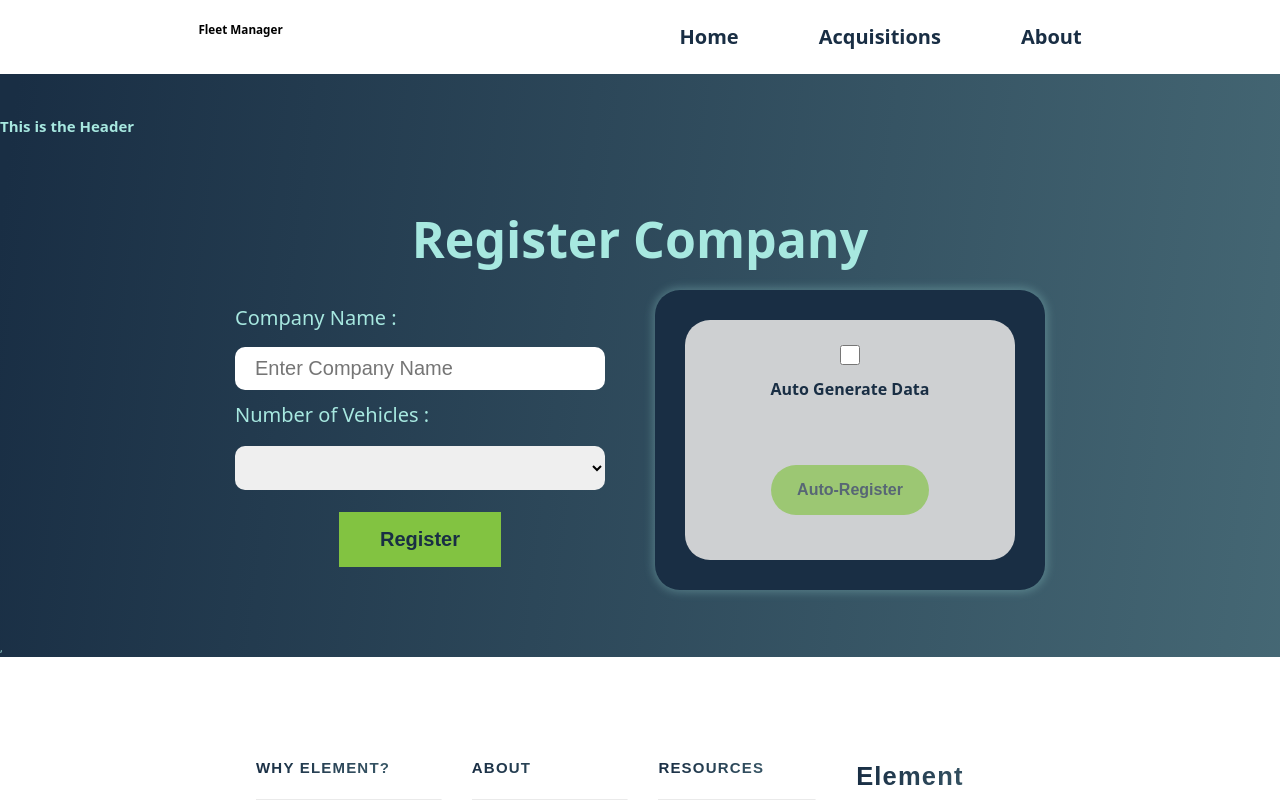
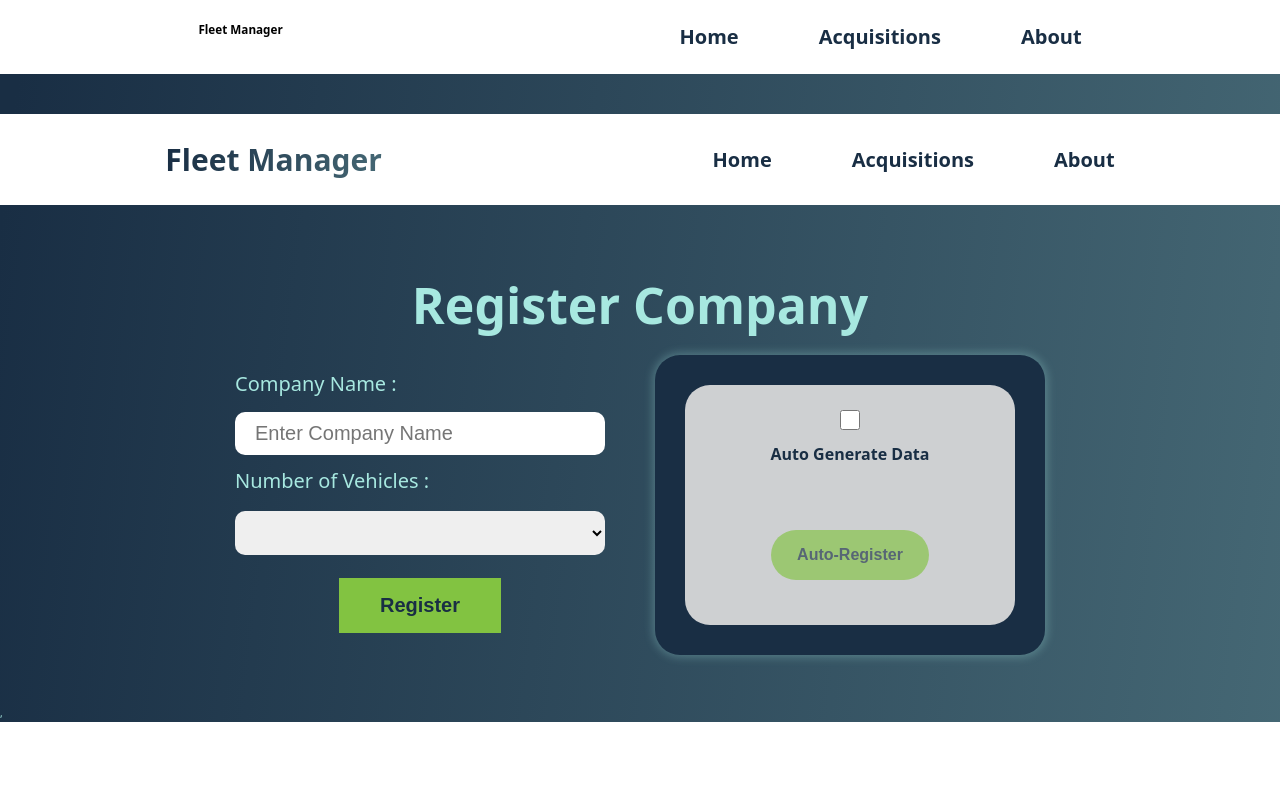
Before and after one commit to JIMOHMA/fleetsimulation, a React (Vite) app: page /new in a window 1280 px wide. Shown: the top 800 px of the page. Built offline with nearby package versions, Linux system fonts and the light colour scheme; no server answers.

Commit message:
Made the header tag from index.html into it's own component which fixed the weird reload behaviour when navbar is clicked

```diff
--- a/src/components/Header.jsx
+++ b/src/components/Header.jsx
@@ -1,8 +1,20 @@
+import { Link } from 'react-router-dom'
+import { HashLink } from 'react-router-hash-link';
+
 function Header() {
   return (
-    <div>
-      <h1>This is the Header</h1>
-    </div>
+    <>
+      <header>
+        <h3>
+          <Link className="text-on-light" to={'/home'}>Fleet Manager</Link>
+        </h3>
+        <nav>
+            <Link to={"/home"}>Home</Link>
+            <Link to={"/acquisitions"}>Acquisitions</Link>
+            <HashLink to="/#aboutelement">About</HashLink>
+        </nav>
+      </header>
+    </>
   )
 }
 
```
